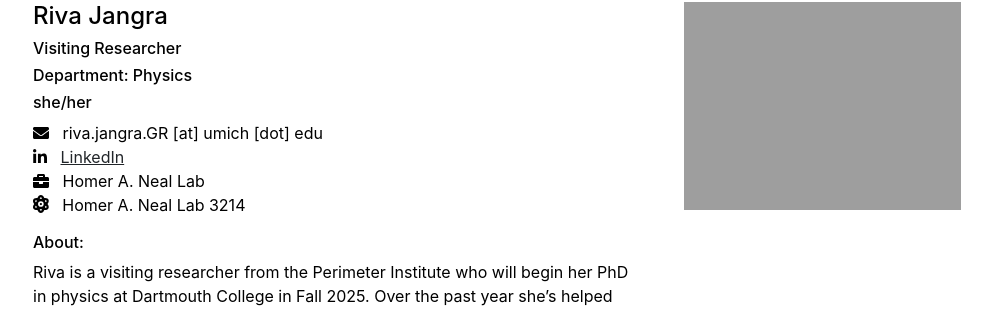
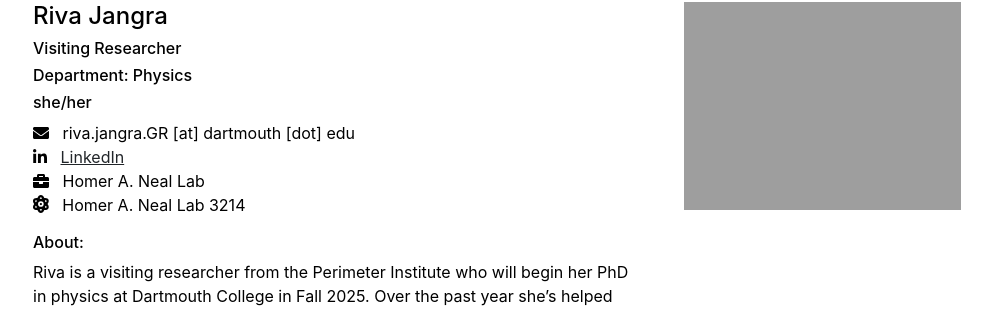
Before and after one commit to rajagopallab/rajagopallab.github.io, a Jekyll site: the page built from people.md, in a window 1280 px wide and 900 px high, scrolled down 1384 px. Shown: the part 137-448 px from the top of the window, without its empty margins (143-1135 px from the left). Built offline with Jekyll 4.4.1, drawn with Linux system fonts in a browser that asks for light colours.

Commit message:
updating riva's email

```diff
--- a/_data/settings.yml
+++ b/_data/settings.yml
@@ -46,7 +46,7 @@ gs:
   institution: 'Dartmouth College, Perimeter Institute',
   institution_address: '6127 Wilder Laboratory Hanover, NH 03755-3528',
   phone: '7752257355',
-  email: 'riva.jangra.GR [at] umich [dot] edu',
+  email: 'riva.jangra.GR [at] dartmouth [dot] edu',
   office: 'Homer A. Neal Lab',
   lab: 'Homer A. Neal Lab 3214' ,
   image: 'assets/img/rivajangra.png',
```
